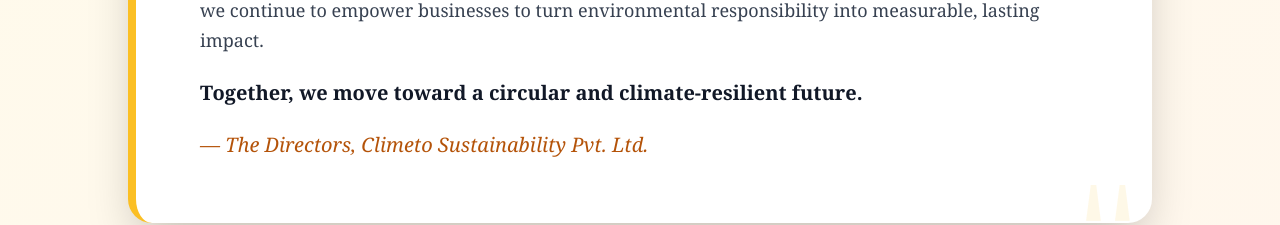
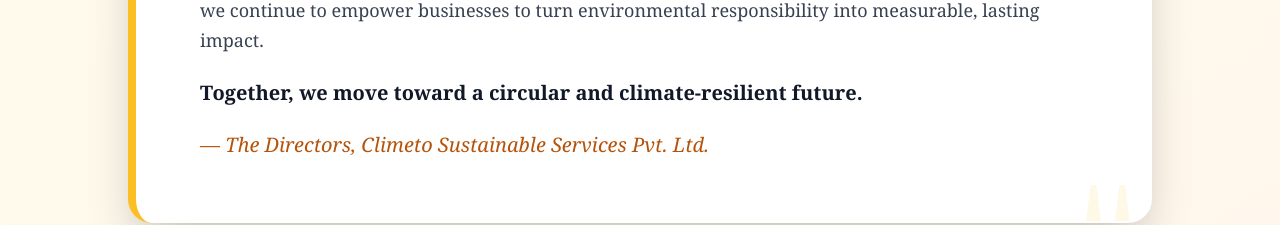
Before and after one commit to ClimetoIT/climeto_website_nextsjs_vps, a Next.js app: page /about-us in a window 1280 px wide. Shown: the part 5100-5325 px from the top of the page. Built offline with nearby package versions, Linux system fonts and the light colour scheme.

Commit message:
update about us
update about us

```diff
--- a/src/AboutUs/AboutUs.jsx
+++ b/src/AboutUs/AboutUs.jsx
@@ -425,7 +425,7 @@
             </p>
 
             <p className="mt-8 italic text-amber-700 text-xl">
-              — The Directors, Climeto Sustainability Pvt. Ltd.
+              — The Directors, Climeto Sustainable Services Pvt. Ltd.
             </p>
           </div>
 
```
